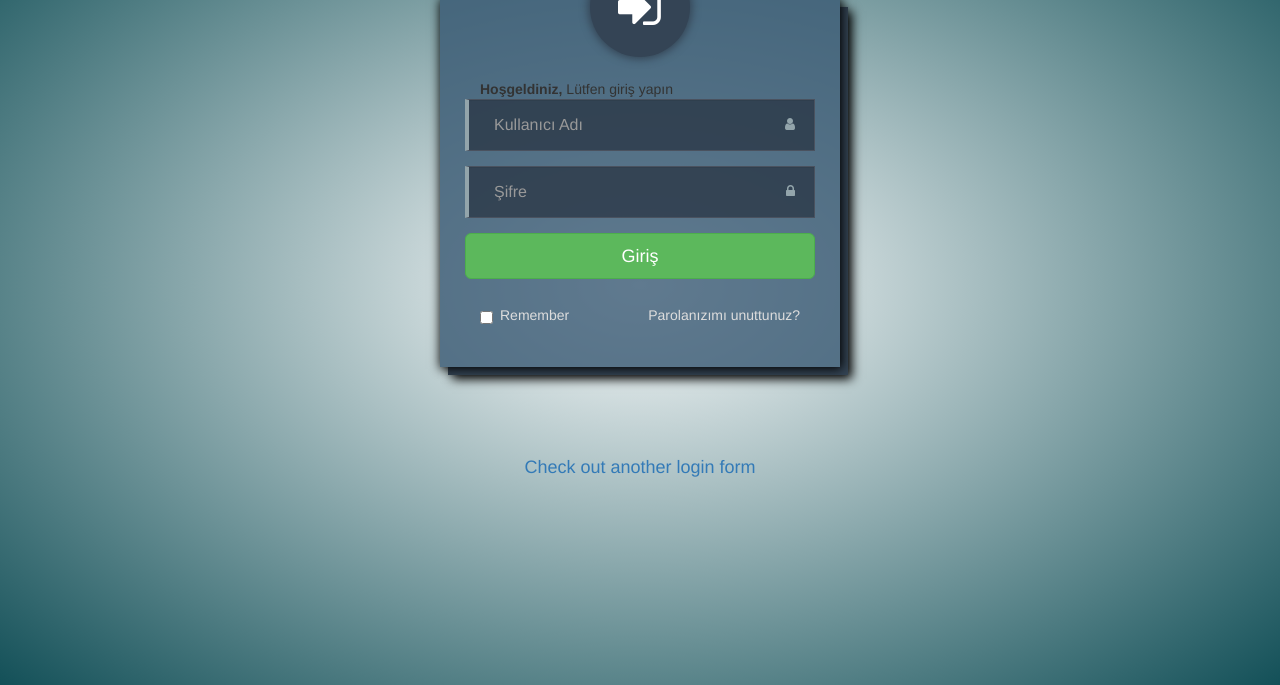
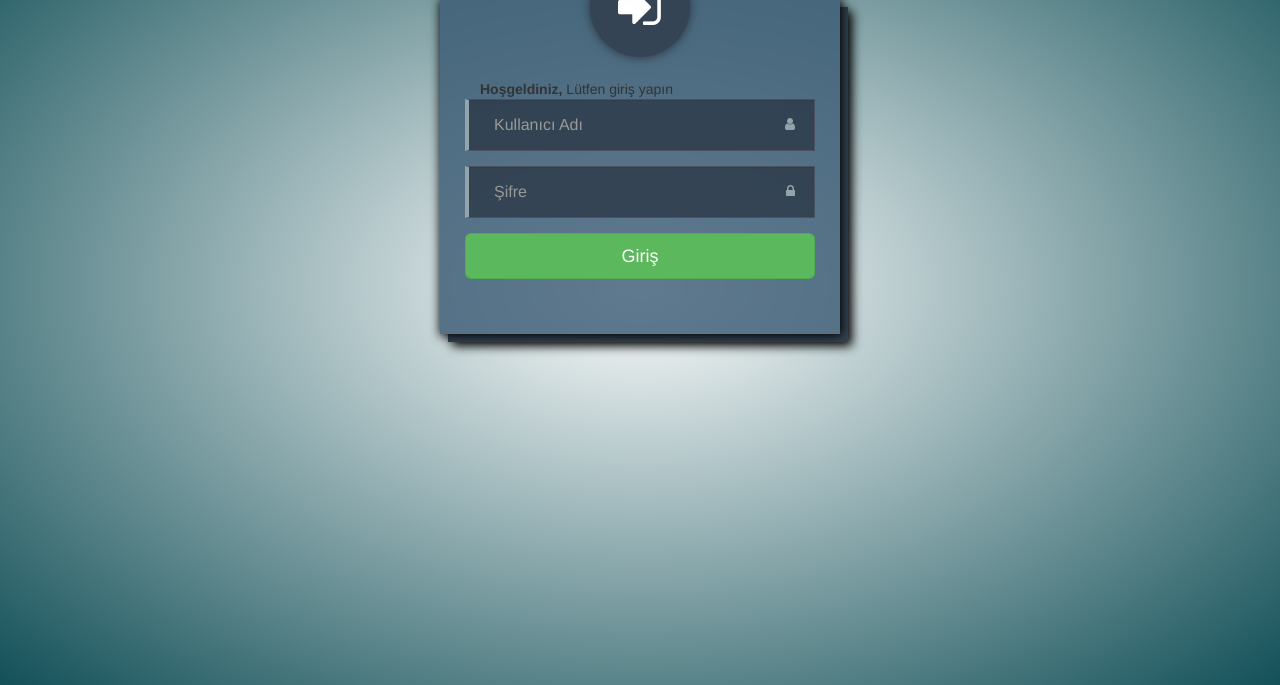
Before and after one commit to FsmTEK/kurtulus, a PHP site: page / in a window 1280 px wide. Shown: the part 115-800 px from the top of the page. Run offline with PHP 8.4, Linux system fonts and the light colour scheme; some libraries are stand-ins or nearby versions.

Commit message:
like projesi

```diff
--- a/index.php
+++ b/index.php
@@ -21,32 +21,23 @@
         </div>
         <div class="Hoşgeldiniz"><strong>Hoşgeldiniz,</strong> Lütfen giriş yapın</div>
 
-        <form class="form-horizontal login-form">
+        <form class="form-horizontal login-form" action="giris.php" method="post">
             <div class="form-group relative">
-                <input id="Kullanıcı adını giriniz" class="form-control input-lg" type="email" placeholder="Kullanıcı Adı" required>
+                <input name="kadi" class="form-control input-lg" type="email" placeholder="Kullanıcı Adı" required>
                 <i class="fa fa-user"></i>
             </div>
             <div class="form-group relative password">
-                <input id="Giriş şifresi" class="form-control input-lg" type="password" placeholder="Şifre" required>
+                <input  name="sifre" class="form-control input-lg" type="password" placeholder="Şifre" required>
                 <i class="fa fa-lock"></i>
             </div>
             <div class="form-group">
-                <button type="submit" class="btn btn-success btn-lg btn-block">Giriş</button>
+                <button type="submit"  name="gonder" class="btn btn-success btn-lg btn-block">Giriş</button>
             </div>
-            <div class="checkbox pull-left">
-                <label><input type="checkbox"> Remember</label>
-            </div>
-            <div class="checkbox pull-right">
-                <label> <a class="forget" href="" title="forget">Parolanızımı unuttunuz?</a> </label>
-            </div>
+
         </form>
     </div>
 
-    <h4 class="text-center">
-        <a target="_blank" href="https://codepen.io/Peeyush200/pen/apwXmL">
-            Check out another login form
-        </a>
-    </h4>
+
 </div>
 <script type="text/javascript" src="https://cdnjs.cloudflare.com/ajax/libs/jquery/3.1.1/jquery.min.js"></script>
 <script type="text/javascript" src="https://cdn.jsdelivr.net/particles.js/2.0.0/particles.min.js"></script>
```
Also changed, not shown: giris.php (added, +7 -0 lines).
